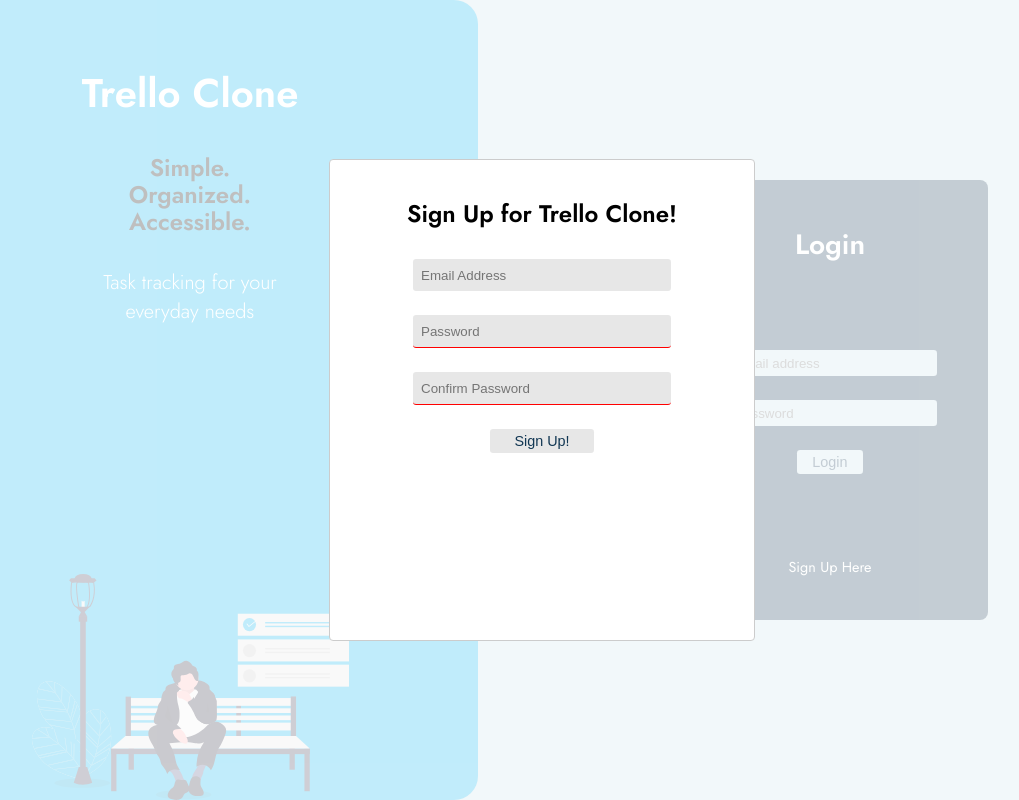
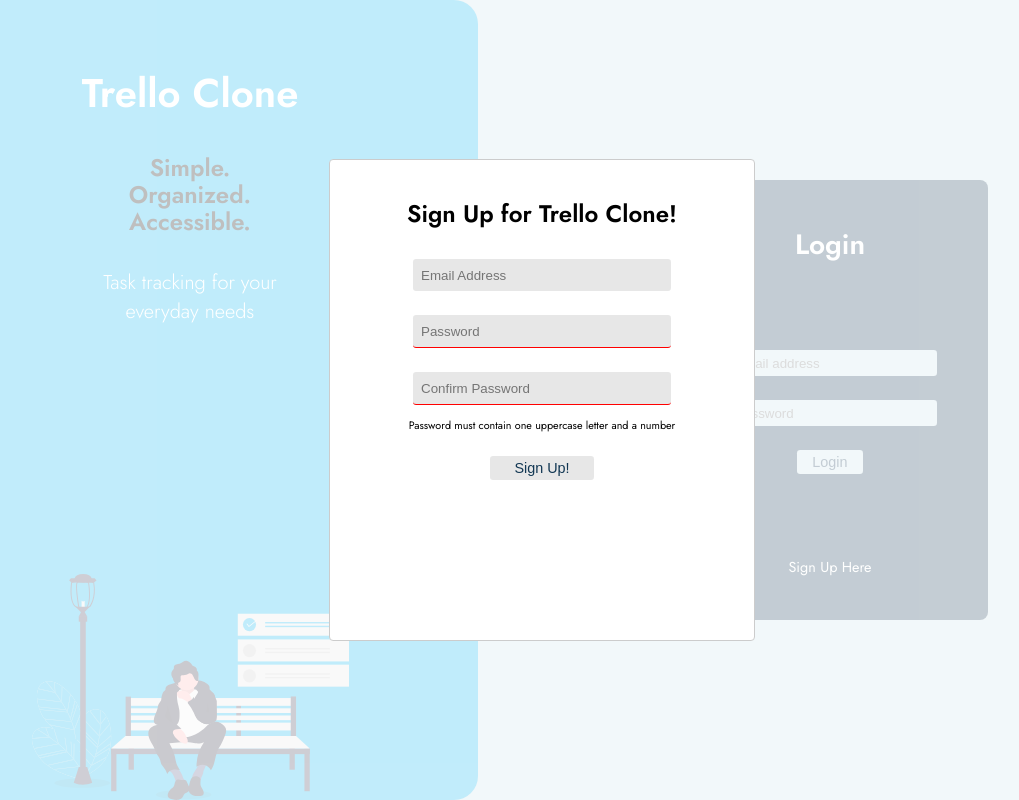
Before and after one commit to jackbisceglia/trello-clone, a React (Create React App) app in the folder react-frontend/: page / in a window 1280 px wide. Both pictures are taken after a click on the element "Sign Up Here". Shown: the whole page, without its empty margins (98-1117 px from the left). Built offline with nearby package versions, Linux system fonts and the light colour scheme.

Commit message:
Password specs updated

```diff
--- a/react-frontend/src/Landing.js
+++ b/react-frontend/src/Landing.js
@@ -216,6 +216,7 @@
                             }
                         }
                     }/>
+                    <p style={{fontSize: '.675rem', marginTop: '0'}}>Password must contain one uppercase letter and a number</p>
                     <button className="button sign-up-btn">Sign Up!</button>
                 </form>
 
```
